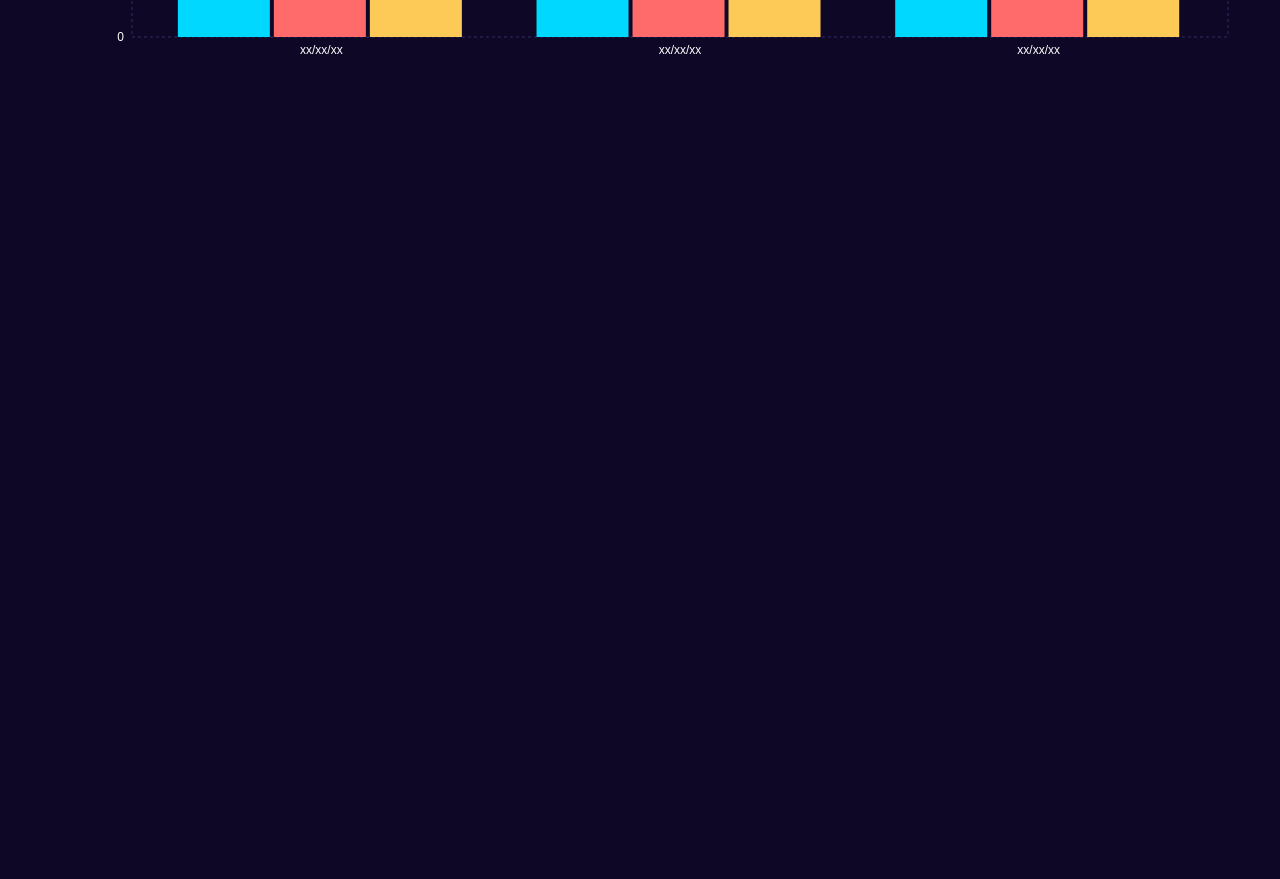
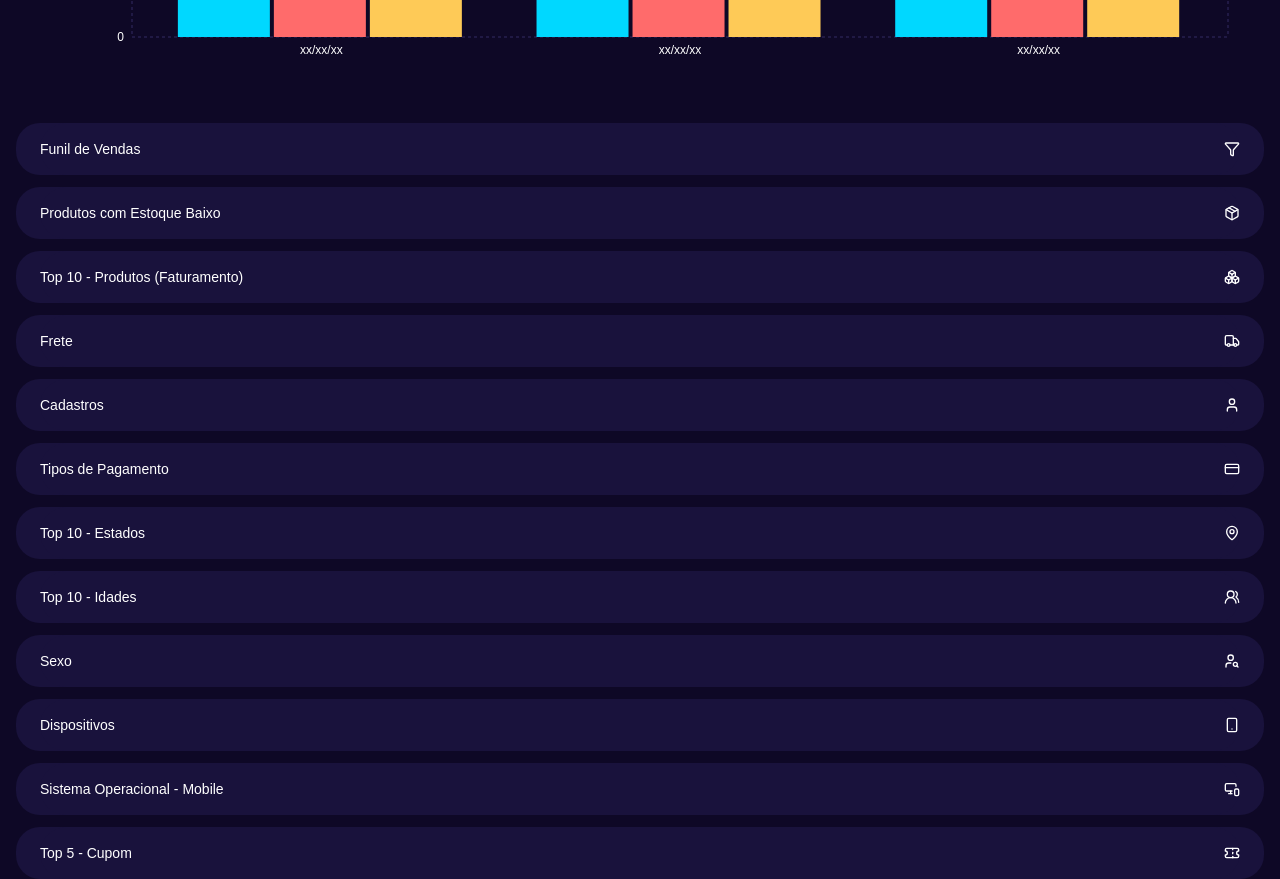
Before and after one commit to joaovrcosta/dashboard-ks, a Next.js app: page /dashboard in a window 1280 px wide. Shown: the part 1140-2019 px from the top of the page. Before the commit the page ends 1251 px from the top, so only its background shows below. Built offline with nearby package versions, Linux system fonts and the light colour scheme.

Commit message:
feat: added accordion

```diff
--- /dev/null
+++ b/app/_mocks/resources.tsx
@@ -0,0 +1,89 @@
+import {
+  Boxes,
+  CreditCard,
+  Filter,
+  MapPin,
+  MonitorSmartphone,
+  Package,
+  Smartphone,
+  Ticket,
+  Truck,
+  User,
+  UserSearch,
+  UsersRound,
+} from "lucide-react";
+
+export const accordionData = [
+  {
+    id: "item-1",
+    title: "Funil de Vendas",
+    icon: <Filter />,
+    content: "Yes. It adheres to the WAI-ARIA design pattern.",
+  },
+  {
+    id: "item-2",
+    title: "Produtos com Estoque Baixo",
+    icon: <Package />,
+    content: "Yes. It adheres to the WAI-ARIA design pattern.",
+  },
+  {
+    id: "item-3",
+    title: "Top 10 - Produtos (Faturamento)",
+    icon: <Boxes />,
+    content: "Yes. It adheres to the WAI-ARIA design pattern.",
+  },
+  {
+    id: "item-4",
+    title: "Frete",
+    icon: <Truck />,
+    content: "Yes. It adheres to the WAI-ARIA design pattern.",
+  },
+  {
+    id: "item-5",
+    title: "Cadastros",
+    icon: <User />,
+    content: "Yes. It adheres to the WAI-ARIA design pattern.",
+  },
+  {
+    id: "item-6",
+    title: "Tipos de Pagamento",
+    icon: <CreditCard />,
+    content: "Yes. It adheres to the WAI-ARIA design pattern.",
+  },
+  {
+    id: "item-6",
+    title: "Top 10 - Estados",
+    icon: <MapPin />,
+    content: "Yes. It adheres to the WAI-ARIA design pattern.",
+  },
+  {
+    id: "item-6",
+    title: "Top 10 - Idades",
+    icon: <UsersRound />,
+    content: "Yes. It adheres to the WAI-ARIA design pattern.",
+  },
+  {
+    id: "item-6",
+    title: "Sexo",
+    icon: <UserSearch />,
+    content: "Yes. It adheres to the WAI-ARIA design pattern.",
+  },
+  {
+    id: "item-6",
+    title: "Dispositivos",
+    icon: <Smartphone />,
+    content: "Yes. It adheres to the WAI-ARIA design pattern.",
+  },
+  {
+    id: "item-6",
+    title: "Sistema Operacional - Mobile",
+    icon: <MonitorSmartphone />,
+    content: "Yes. It adheres to the WAI-ARIA design pattern.",
+  },
+  {
+    id: "item-6",
+    title: "Top 5 - Cupom",
+    icon: <Ticket />,
+    content: "Yes. It adheres to the WAI-ARIA design pattern.",
+  },
+];
--- a/app/dashboard/page.tsx
+++ b/app/dashboard/page.tsx
@@ -2,6 +2,7 @@ import { Card } from "@/components/card";
 import { MultipleChart } from "@/components/Charts/multiple-chart";
 import { DashbordCard } from "@/components/dashboard-card";
 import { DataFilter } from "@/components/date-filter";
+import { Resources } from "@/components/Resources";
 
 export default function DashboardPage() {
   return (
@@ -45,6 +46,7 @@ export default function DashboardPage() {
         </div>
       </Card>
       <MultipleChart />
+      <Resources />
     </div>
   );
 }
--- /dev/null
+++ b/components/Resources/index.tsx
@@ -0,0 +1,34 @@
+import { Boxes, Filter, Package } from "lucide-react";
+import {
+  Accordion,
+  AccordionContent,
+  AccordionItem,
+  AccordionTrigger,
+} from "../ui/accordion";
+import { accordionData } from "@/app/_mocks/resources";
+
+export function Resources() {
+  return (
+    <div className="px-2 mt-3">
+      <Accordion type="single" collapsible className="space-y-3">
+        {accordionData.map(({ id, title, icon, content }) => (
+          <AccordionItem
+            key={id}
+            value={id}
+            className="bg-[#19123c] border-none px-6 transition-all duration-300 rounded-3xl"
+          >
+            <AccordionTrigger
+              className="rounded-full bg-[#19123c] py-4 px-0 text-white font-medium"
+              icon={icon}
+            >
+              {title}
+            </AccordionTrigger>
+            <AccordionContent className="bg-[#19123c] transition-all duration-300 rounded-b-lg">
+              <div className="p-4 px-2 text-white">{content}</div>
+            </AccordionContent>
+          </AccordionItem>
+        ))}
+      </Accordion>
+    </div>
+  );
+}
--- /dev/null
+++ b/components/custom-accordion.tsx
@@ -0,0 +1,25 @@
+import { useState } from "react";
+
+export function CustomAccordion() {
+  const [isOpen, setIsOpen] = useState(false);
+
+  return (
+    <div
+      className={`transition-all duration-300 ${
+        isOpen ? "bg-[#19123c] rounded-lg" : "bg-[#19123c] rounded-full"
+      }`}
+    >
+      <button
+        onClick={() => setIsOpen(!isOpen)}
+        className="px-4 py-2 text-white font-medium"
+      >
+        Is it accessible?
+      </button>
+      {isOpen && (
+        <div className="py-6 px-4 text-white">
+          Yes. It adheres to the WAI-ARIA design pattern.
+        </div>
+      )}
+    </div>
+  );
+}
--- a/components/ui/accordion.tsx
+++ b/components/ui/accordion.tsx
@@ -1,12 +1,12 @@
-"use client"
+"use client";
 
-import * as React from "react"
-import * as AccordionPrimitive from "@radix-ui/react-accordion"
-import { ChevronDown } from "lucide-react"
+import * as React from "react";
+import * as AccordionPrimitive from "@radix-ui/react-accordion";
+import { ChevronDown } from "lucide-react";
 
-import { cn } from "@/lib/utils"
+import { cn } from "@/lib/utils";
 
-const Accordion = AccordionPrimitive.Root
+const Accordion = AccordionPrimitive.Root;
 
 const AccordionItem = React.forwardRef<
   React.ElementRef<typeof AccordionPrimitive.Item>,
@@ -17,28 +17,36 @@ const AccordionItem = React.forwardRef<
     className={cn("border-b", className)}
     {...props}
   />
-))
-AccordionItem.displayName = "AccordionItem"
+));
+AccordionItem.displayName = "AccordionItem";
 
 const AccordionTrigger = React.forwardRef<
   React.ElementRef<typeof AccordionPrimitive.Trigger>,
-  React.ComponentPropsWithoutRef<typeof AccordionPrimitive.Trigger>
->(({ className, children, ...props }, ref) => (
+  React.ComponentPropsWithoutRef<typeof AccordionPrimitive.Trigger> & {
+    icon?: React.ReactElement; // Garantindo que seja um ReactElement
+  }
+>(({ className, children, icon = <ChevronDown />, ...props }, ref) => (
   <AccordionPrimitive.Header className="flex">
     <AccordionPrimitive.Trigger
       ref={ref}
       className={cn(
-        "flex flex-1 items-center justify-between py-4 text-sm font-medium transition-all hover:underline text-left [&[data-state=open]>svg]:rotate-180",
+        "flex flex-1 items-center justify-between py-4 text-sm font-medium transition-all hover:underline text-left",
         className
       )}
       {...props}
     >
       {children}
-      <ChevronDown className="h-4 w-4 shrink-0 text-muted-foreground transition-transform duration-200" />
+      {React.isValidElement(icon) &&
+        React.cloneElement(icon as React.ReactElement, {
+          className: cn(
+            "h-4 w-4 shrink-0 text-muted-foreground transition-transform duration-200 text-white",
+            icon.props.className
+          ),
+        })}
     </AccordionPrimitive.Trigger>
   </AccordionPrimitive.Header>
-))
-AccordionTrigger.displayName = AccordionPrimitive.Trigger.displayName
+));
+AccordionTrigger.displayName = AccordionPrimitive.Trigger.displayName;
 
 const AccordionContent = React.forwardRef<
   React.ElementRef<typeof AccordionPrimitive.Content>,
@@ -51,7 +59,7 @@ const AccordionContent = React.forwardRef<
   >
     <div className={cn("pb-4 pt-0", className)}>{children}</div>
   </AccordionPrimitive.Content>
-))
-AccordionContent.displayName = AccordionPrimitive.Content.displayName
+));
+AccordionContent.displayName = AccordionPrimitive.Content.displayName;
 
-export { Accordion, AccordionItem, AccordionTrigger, AccordionContent }
+export { Accordion, AccordionItem, AccordionTrigger, AccordionContent };
```
